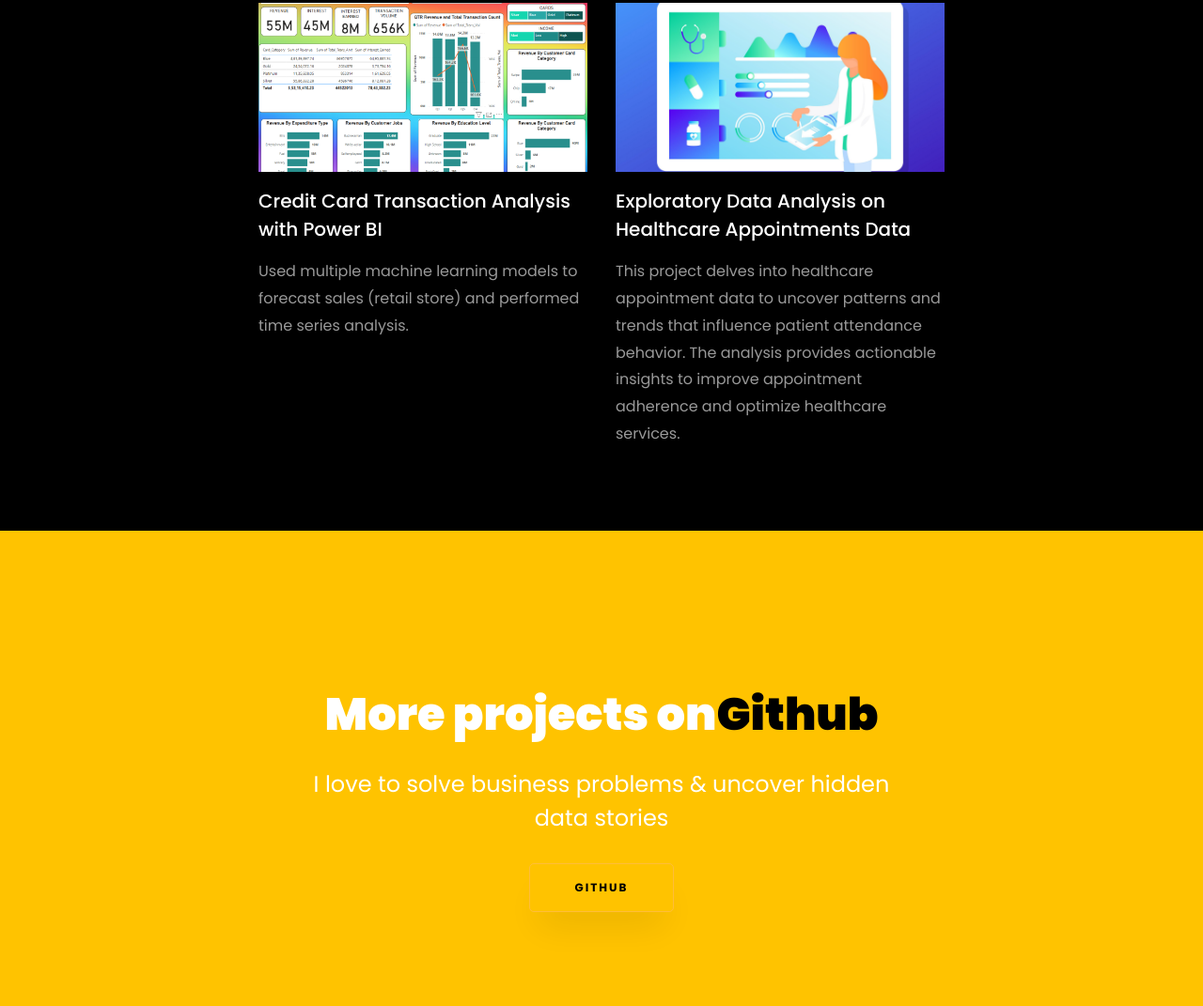
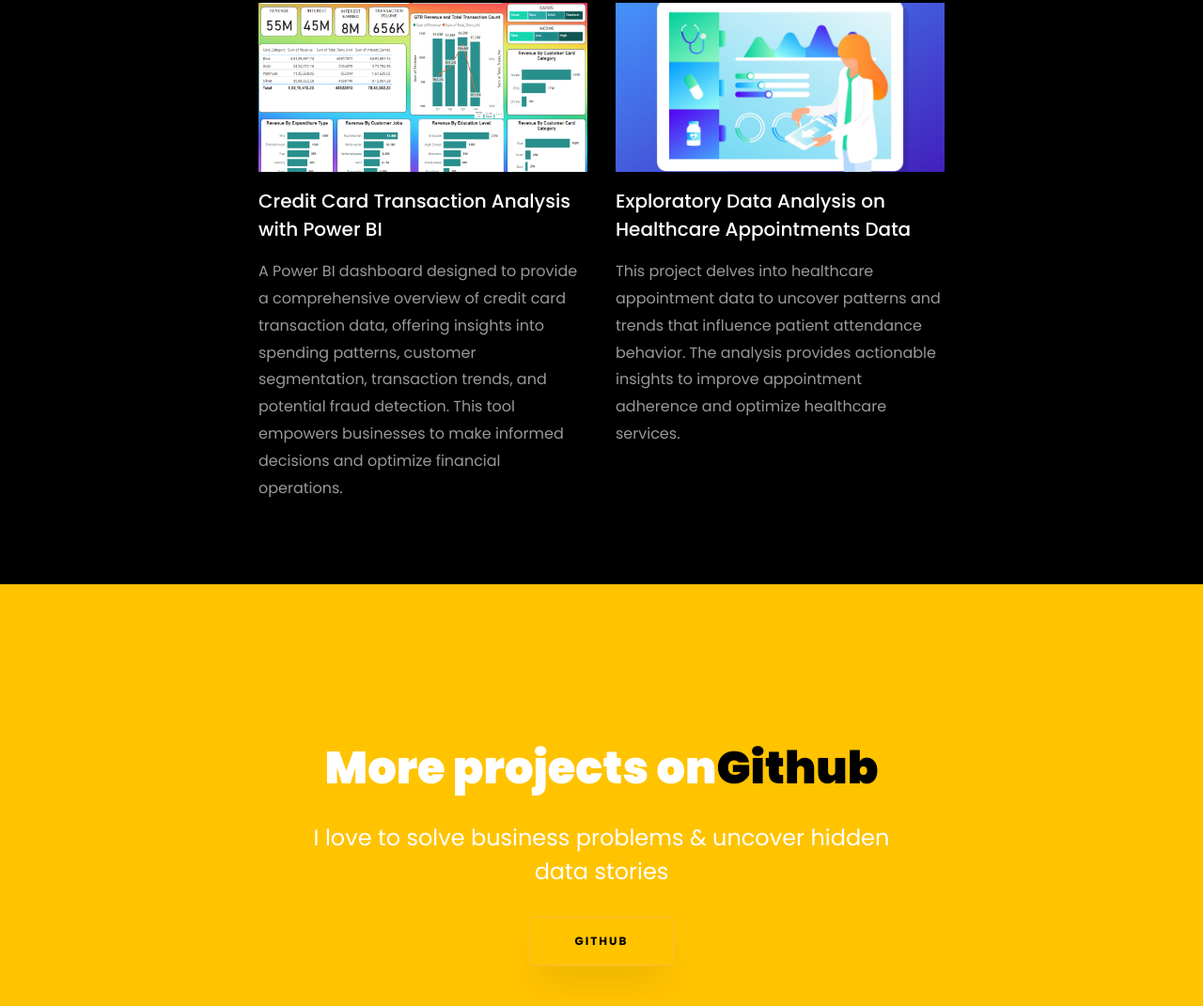
Before and after one commit to vineet-in/vineet-in.github.io, a plain HTML site: page index.html in a window 1280 px wide. Shown: the part 4071-5142 px from the top of the page at 94% size. Drawn offline with Linux system fonts and the light colour scheme; files whose address does not match are found by name.

Commit message:
Update index.html

```diff
--- a/index.html
+++ b/index.html
@@ -445,7 +445,7 @@
 				<div class="text mt-3 float-right d-block">
 
 				  <h3 class="heading"><a href="https://github.com/vineet-in/Transaction_Analysis_and_Customer_Report">Credit Card Transaction Analysis with Power BI</a></h3>
-				  <p>Used multiple machine learning models to forecast sales (retail store) and performed time series analysis.</p>
+				  <p>A Power BI dashboard designed to provide a comprehensive overview of credit card transaction data, offering insights into spending patterns, customer segmentation, transaction trends, and potential fraud detection. This tool empowers businesses to make informed decisions and optimize financial operations.</p>
 				</div>
 			  </div>
 			</div>
```
